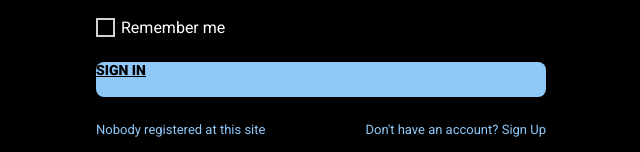
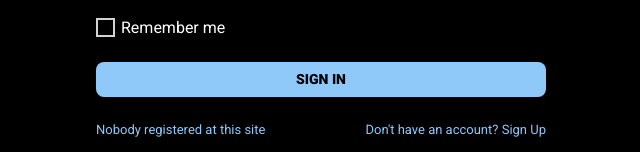
Before and after one commit to boris2606/-courses-cursor-react-21, a React (Create React App) app: page / in a window 1280 px wide. Shown: the part 465-617 px from the top of the page, without its empty margins (319-959 px from the left). Built offline with nearby package versions, Linux system fonts and the light colour scheme.

Commit message:
Fix Sign in

```diff
--- a/src/pages/SignIn/SignIn.js
+++ b/src/pages/SignIn/SignIn.js
@@ -34,8 +34,8 @@ const SignIn = (props) => {
         let correctUser = props.usersData.find(user => user.password === passwordValue && user.email === emailValue)
         if (correctUser){
             localStorage.setItem('authPerson', JSON.stringify(correctUser))
+            reloadPage()
             props.history.push('/welcome')
-            // reloadPage()
         }else {
             alert('Невірно вказаний email або пароль')
         }
@@ -69,7 +69,7 @@ const SignIn = (props) => {
                         </div>
                         <input className={styles.remembre_check} type="checkbox" id="myCheckbox" onChange={handlerRemember}/>
                         <label className={styles.label_sign_in} htmlFor="myCheckbox" >Remember me</label>
-                        <Link className={styles.sign_in_btn} to='/welcome' onClick={checkRegisterPerson}>Sign in</Link>
+                        <button className={styles.sign_in_btn} onClick={checkRegisterPerson}>Sign in</button>
                     </form>
                 </div>
             </div>
```
